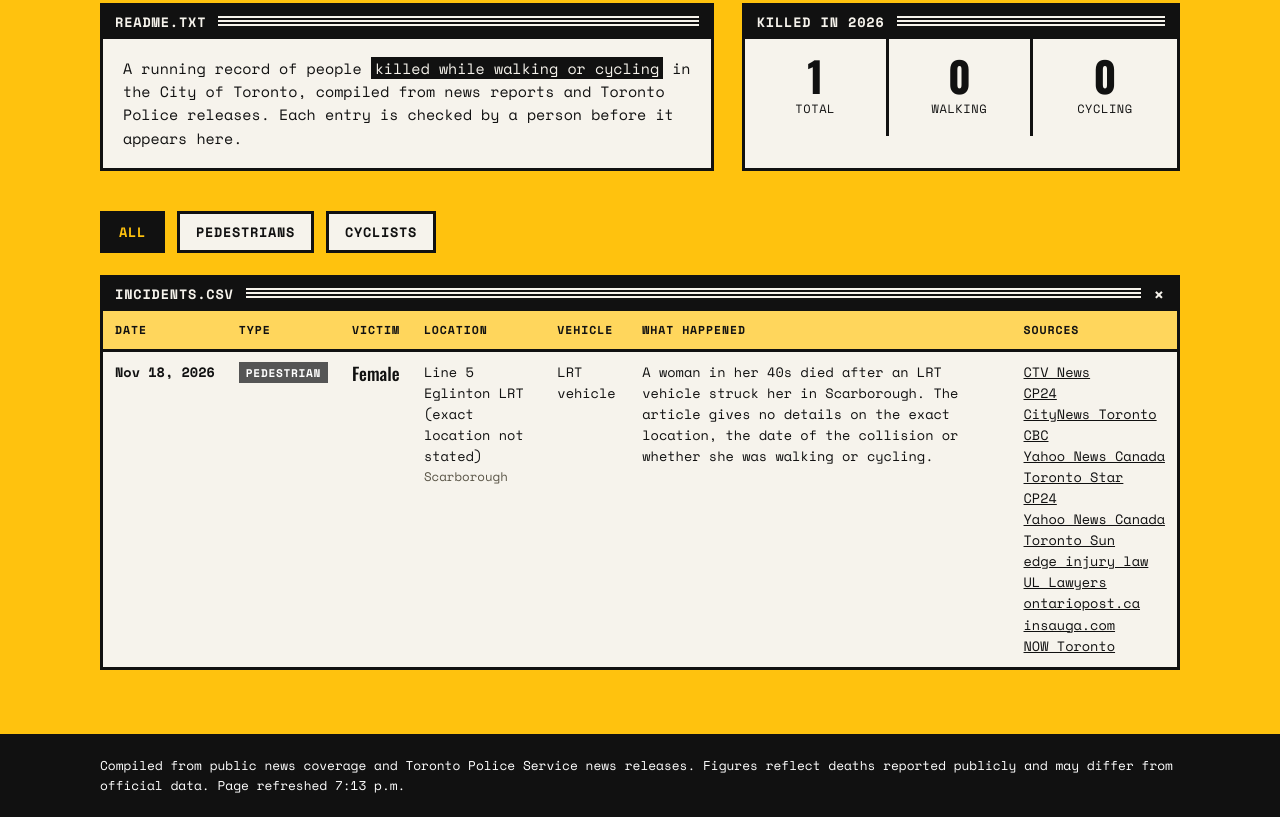
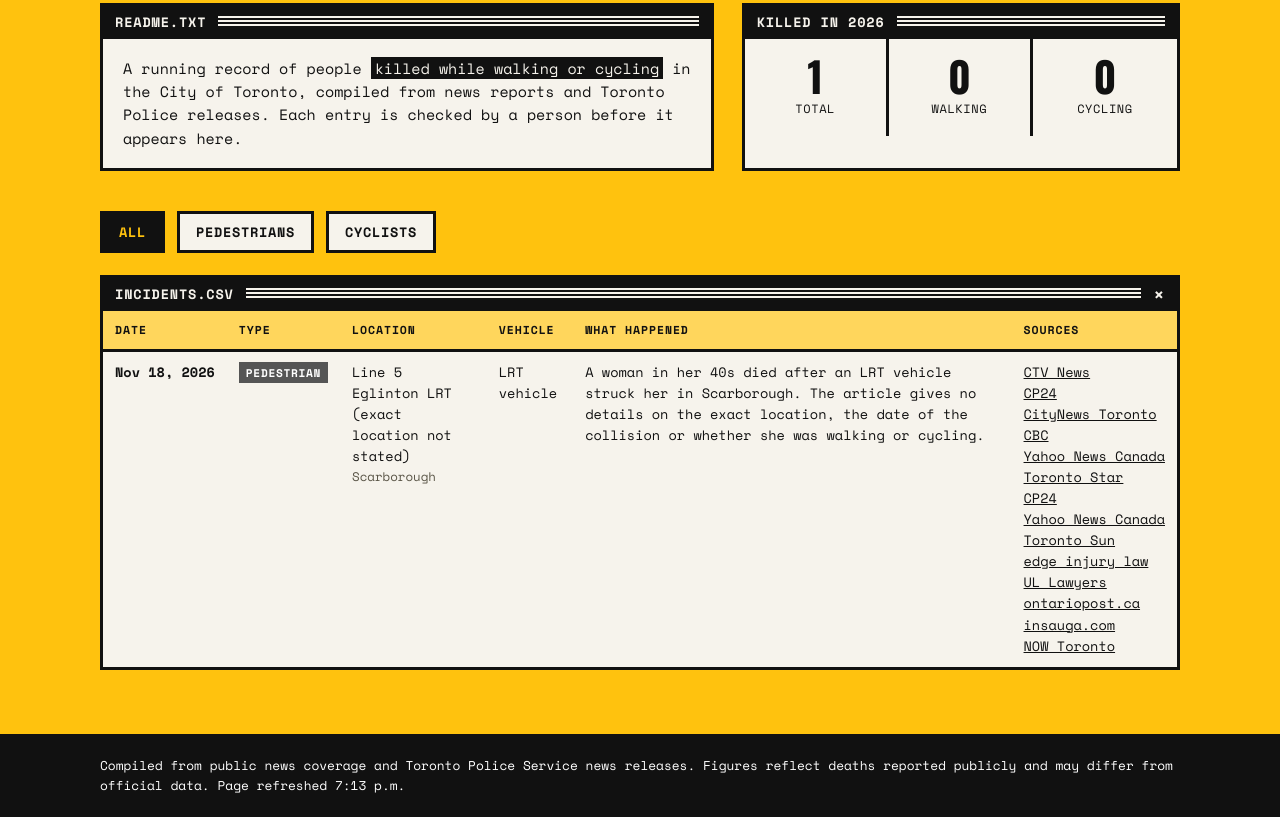
Before and after one commit to sarayongg/toronto-road-deaths, a plain HTML site: page docs/index.html in a window 1280 px wide. Shown: the part 649-1466 px from the top of the page. Drawn offline with nearby package versions, Linux system fonts and the light colour scheme.

Commit message:
Add files via upload

```diff
--- a/docs/index.html
+++ b/docs/index.html
@@ -313,7 +313,6 @@ function renderFeed() {
       <tr>
         <td class="date">${esc(dateText)}</td>
         <td><span class="tag ${typeClass(r.victim_type)}">${esc(r.victim_type || "unknown")}</span></td>
-        <td class="victim">${esc(describeVictim(r))}</td>
         <td data-label="Location">${esc(location)}${r.neighbourhood ? `<div class="sub">${esc(r.neighbourhood)}</div>` : ""}</td>
         <td data-label="Vehicle">${esc(r.vehicle_type)}</td>
         <td class="summary">${esc(r.summary)}</td>
@@ -324,7 +323,7 @@ function renderFeed() {
   feed.innerHTML = `
     <div class="table-wrap">
       <table>
-        <thead><tr><th>Date</th><th>Type</th><th>Victim</th><th>Location</th><th>Vehicle</th><th>What happened</th><th>Sources</th></tr></thead>
+        <thead><tr><th>Date</th><th>Type</th><th>Location</th><th>Vehicle</th><th>What happened</th><th>Sources</th></tr></thead>
         <tbody>${body}</tbody>
       </table>
     </div>`;
@@ -332,7 +331,7 @@ function renderFeed() {
 
 function showData(csvText) {
   allRows = parseCSV(csvText)
-    .filter(r => r.status === "published")
+    .filter(r => (r.status || "").trim().toLowerCase() === "published")
     .sort((a, b) => (b.incident_date || "").localeCompare(a.incident_date || ""));
   renderDaysSince(allRows);
   renderStats(allRows);
```
